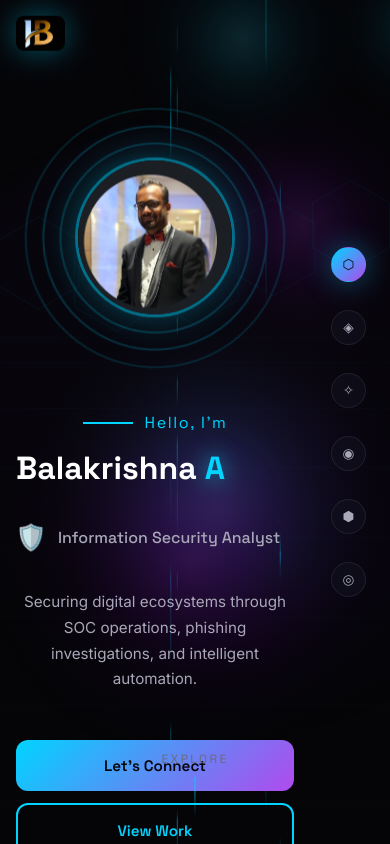
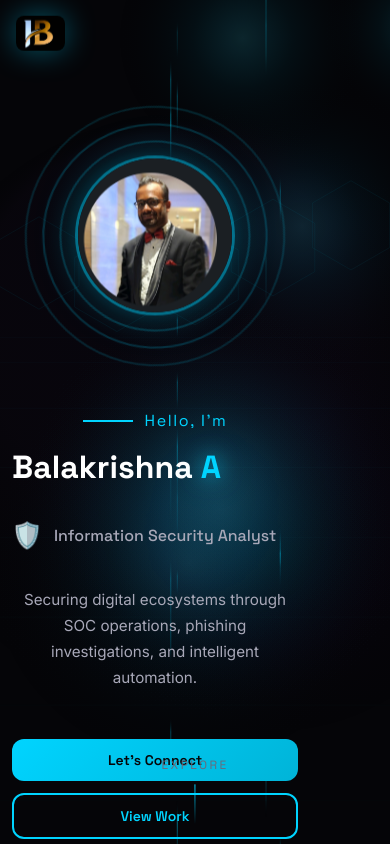
Before and after one commit to Balakrishna-3008/my-portfolio-website, a React (Vite) app: page / in a window 390 px wide. Built offline with nearby package versions, Linux system fonts and the light colour scheme.

Commit message:
Enable scroll navigation, remove purple gradients, improve mobile responsiveness

```diff
--- a/src/App.css
+++ b/src/App.css
@@ -632,7 +632,7 @@
     top: 0;
     bottom: 0;
     width: 3px;
-    background: linear-gradient(to bottom, var(--accent-cyan), var(--accent-magenta), transparent);
+    background: linear-gradient(to bottom, var(--accent-cyan), var(--accent-teal), transparent);
     border-radius: 3px;
 }
 
@@ -642,7 +642,7 @@
     left: -10px;
     width: 23px;
     height: 100%;
-    background: linear-gradient(to bottom, rgba(0, 212, 255, 0.3), rgba(177, 74, 237, 0.2), transparent);
+    background: linear-gradient(to bottom, rgba(0, 212, 255, 0.3), rgba(0, 180, 216, 0.2), transparent);
     filter: blur(10px);
 }
 
@@ -696,12 +696,12 @@
 
 .timeline-station.current .station-content {
     border-color: rgba(0, 212, 255, 0.3);
-    background: linear-gradient(135deg, rgba(0, 212, 255, 0.08), rgba(177, 74, 237, 0.05));
+    background: linear-gradient(135deg, rgba(0, 212, 255, 0.08), rgba(0, 180, 216, 0.05));
 }
 
 .timeline-station.education .marker-core {
-    background: var(--accent-magenta);
-    box-shadow: var(--glow-magenta);
+    background: var(--accent-teal);
+    box-shadow: var(--glow-teal);
 }
 
 .station-content {
@@ -721,8 +721,8 @@
 }
 
 .station-date.education-badge {
-    color: var(--accent-magenta);
-    background: rgba(177, 74, 237, 0.15);
+    color: var(--accent-teal);
+    background: rgba(0, 180, 216, 0.15);
 }
 
 .station-title {
@@ -1126,6 +1126,10 @@
         height: 35px;
     }
 
+    .floating-nav {
+        display: none;
+    }
+
     .hero-name {
         font-size: 2rem;
     }
--- a/src/App.jsx
+++ b/src/App.jsx
@@ -1,4 +1,4 @@
-import { useState, useEffect, useRef } from 'react'
+import { useEffect, useRef } from 'react'
 import ParticleCanvas from './components/ParticleCanvas'
 import FloatingNav from './components/FloatingNav'
 import FloatingLogo from './components/FloatingLogo'
@@ -15,94 +15,62 @@ import profilePhoto from './assets/profile-photo.jpg'
 import hbLogo from './assets/hb-logo.png'
 
 function App() {
-    const [activeSection, setActiveSection] = useState('hero')
-    const [isTransitioning, setIsTransitioning] = useState(false)
     const containerRef = useRef(null)
 
     const sections = ['hero', 'about', 'skills', 'journey', 'projects', 'connect']
 
     const navigateToSection = (sectionId) => {
-        if (isTransitioning || sectionId === activeSection) return
-
-        setIsTransitioning(true)
-
-        // Smooth transition
-        setTimeout(() => {
-            setActiveSection(sectionId)
-            setTimeout(() => {
-                setIsTransitioning(false)
-            }, 600)
-        }, 300)
+        const element = document.getElementById(sectionId)
+        if (element) {
+            element.scrollIntoView({ behavior: 'smooth' })
+        }
     }
 
-    // Keyboard navigation
+    // Update active section based on scroll
     useEffect(() => {
-        const handleKeyDown = (e) => {
-            const currentIndex = sections.indexOf(activeSection)
+        const handleScroll = () => {
+            const scrollPosition = window.scrollY + window.innerHeight / 3
 
-            if (e.key === 'ArrowDown' || e.key === 'ArrowRight') {
-                if (currentIndex < sections.length - 1) {
-                    navigateToSection(sections[currentIndex + 1])
-                }
-            } else if (e.key === 'ArrowUp' || e.key === 'ArrowLeft') {
-                if (currentIndex > 0) {
-                    navigateToSection(sections[currentIndex - 1])
+            for (const section of sections) {
+                const element = document.getElementById(section)
+                if (element) {
+                    const { offsetTop, offsetHeight } = element
+                    if (scrollPosition >= offsetTop && scrollPosition < offsetTop + offsetHeight) {
+                        // Update nav indicator if needed
+                        break
+                    }
                 }
             }
         }
 
-        window.addEventListener('keydown', handleKeyDown)
-        return () => window.removeEventListener('keydown', handleKeyDown)
-    }, [activeSection, isTransitioning])
-
-    // Wheel navigation with debounce
-    useEffect(() => {
-        let wheelTimeout = null
-
-        const handleWheel = (e) => {
-            if (wheelTimeout) return
-
-            wheelTimeout = setTimeout(() => {
-                wheelTimeout = null
-            }, 1000)
-
-            const currentIndex = sections.indexOf(activeSection)
-
-            if (e.deltaY > 0 && currentIndex < sections.length - 1) {
-                navigateToSection(sections[currentIndex + 1])
-            } else if (e.deltaY < 0 && currentIndex > 0) {
-                navigateToSection(sections[currentIndex - 1])
-            }
-        }
-
-        window.addEventListener('wheel', handleWheel, { passive: true })
-        return () => window.removeEventListener('wheel', handleWheel)
-    }, [activeSection, isTransitioning])
+        window.addEventListener('scroll', handleScroll, { passive: true })
+        return () => window.removeEventListener('scroll', handleScroll)
+    }, [])
 
     return (
         <div className="app" ref={containerRef}>
             <ParticleCanvas />
             <FloatingLogo logo={hbLogo} />
             <FloatingNav
-                activeSection={activeSection}
+                activeSection={'hero'}
                 onNavigate={navigateToSection}
                 sections={sections}
             />
 
-            <main className={`scene-container ${isTransitioning ? 'transitioning' : ''}`}>
+            <main className="scene-container">
                 <HeroScene
-                    isActive={activeSection === 'hero'}
+                    isActive={true}
                     profilePhoto={profilePhoto}
                     onNavigate={navigateToSection}
                 />
                 <AboutScene
-                    isActive={activeSection === 'about'}
+                    isActive={true}
                     profilePhoto={profilePhoto}
                 />
-                <SkillsScene isActive={activeSection === 'skills'} />
-                <JourneyScene isActive={activeSection === 'journey'} />
-                <ProjectsScene isActive={activeSection === 'projects'} />
-                <ConnectScene isActive={activeSection === 'connect'} />
+                <SkillsScene isActive={true} />
+                <JourneyScene isActive={true} />
+                <ProjectsScene isActive={true} />
+                <ConnectScene isActive={true} />
             </main>
         </div>
     )
--- a/src/components/ParticleCanvas.jsx
+++ b/src/components/ParticleCanvas.jsx
@@ -42,7 +42,7 @@ function ParticleCanvas() {
                     x: Math.random() * canvas.width,
                     y: Math.random() * canvas.height,
                     radius: Math.random() * 150 + 100,
-                    hue: i % 2 === 0 ? 190 : 280, // Cyan or Magenta
+                    hue: i % 2 === 0 ? 190 : 195, // Cyan or Teal
                     speedX: (Math.random() - 0.5) * 0.3,
                     speedY: (Math.random() - 0.5) * 0.3,
                     phase: Math.random() * Math.PI * 2
--- a/src/index.css
+++ b/src/index.css
@@ -10,13 +10,13 @@
 
   /* Accent Colors */
   --accent-cyan: #00d4ff;
-  --accent-magenta: #b14aed;
-  --accent-violet: #7b2cbf;
+  --accent-teal: #00b4d8;
+  --accent-blue: #0077b6;
   --accent-gold: #ffd700;
 
-  /* Gradients */
-  --gradient-primary: linear-gradient(135deg, var(--accent-cyan) 0%, var(--accent-magenta) 100%);
-  --gradient-aurora: linear-gradient(135deg, #00d4ff 0%, #7b2cbf 50%, #ff006e 100%);
+  /* Gradients - Cyan/Teal only (no purple) */
+  --gradient-primary: linear-gradient(135deg, var(--accent-cyan) 0%, var(--accent-teal) 100%);
+  --gradient-aurora: linear-gradient(135deg, #00d4ff 0%, #0096c7 50%, #0077b6 100%);
   --gradient-glow: radial-gradient(circle, rgba(0, 212, 255, 0.15) 0%, transparent 70%);
 
   /* Text */
@@ -28,7 +28,7 @@
   --glass-bg: rgba(18, 18, 31, 0.6);
   --glass-border: rgba(255, 255, 255, 0.08);
   --glow-cyan: 0 0 30px rgba(0, 212, 255, 0.4);
-  --glow-magenta: 0 0 30px rgba(177, 74, 237, 0.4);
+  --glow-teal: 0 0 30px rgba(0, 180, 216, 0.4);
 
   /* Typography */
   --font-display: 'Space Grotesk', sans-serif;
@@ -48,7 +48,9 @@
 html,
 body {
   height: 100%;
-  overflow: hidden;
+  overflow-x: hidden;
+  overflow-y: auto;
+  scroll-behavior: smooth;
 }
 
 body {
@@ -68,16 +70,16 @@ body {
    App Container
    =============================== */
 .app {
-  height: 100%;
+  min-height: 100%;
   position: relative;
-  overflow: hidden;
+  overflow-x: hidden;
 }
 
 /* ===============================
    Scene Container & Transitions
    =============================== */
 .scene-container {
-  height: 100%;
+  min-height: 100%;
   position: relative;
 }
 
@@ -86,26 +88,17 @@ body {
 }
 
 .scene {
-  position: absolute;
-  top: 0;
-  left: 0;
+  position: relative;
   width: 100%;
-  height: 100%;
+  min-height: 100vh;
   display: flex;
   align-items: center;
   justify-content: center;
-  opacity: 0;
-  visibility: hidden;
-  transform: scale(0.95);
-  transition: all 0.6s var(--ease-out-expo);
   padding: 2rem;
 }
 
 .scene.active {
-  opacity: 1;
-  visibility: visible;
-  transform: scale(1);
-  animation: sceneIn 0.8s var(--ease-out-expo) forwards;
+  display: flex;
 }
 
 @keyframes sceneIn {
@@ -213,7 +206,7 @@ body {
   display: flex;
   align-items: center;
   gap: 1rem;
-  background: linear-gradient(135deg, rgba(0, 212, 255, 0.1), rgba(177, 74, 237, 0.1));
+  background: linear-gradient(135deg, rgba(0, 212, 255, 0.1), rgba(0, 180, 216, 0.1));
   border-color: rgba(0, 212, 255, 0.2);
 }
 
@@ -301,11 +294,37 @@ body {
 @media (max-width: 768px) {
   .scene {
     padding: 1rem;
+    padding-top: 5rem;
+    min-height: auto;
+  }
+
+  .section-title {
+    font-size: 1.5rem;
+    margin-bottom: 1.5rem;
+  }
+
+  .scene-content {
+    padding-top: 2rem;
+  }
+}
+
+@media (max-width: 480px) {
+  .scene {
+    padding: 0.75rem;
     padding-top: 4rem;
   }
 
   .section-title {
-    font-size: 1.75rem;
-    margin-bottom: 2rem;
+    font-size: 1.25rem;
+  }
+
+  .glass-card {
+    padding: 1rem;
+  }
+
+  .btn-primary,
+  .btn-secondary {
+    padding: 0.75rem 1.5rem;
+    font-size: 0.875rem;
   }
 }
```
Also changed, not shown: 1 other file (tests, documents, lock files or other folders).
